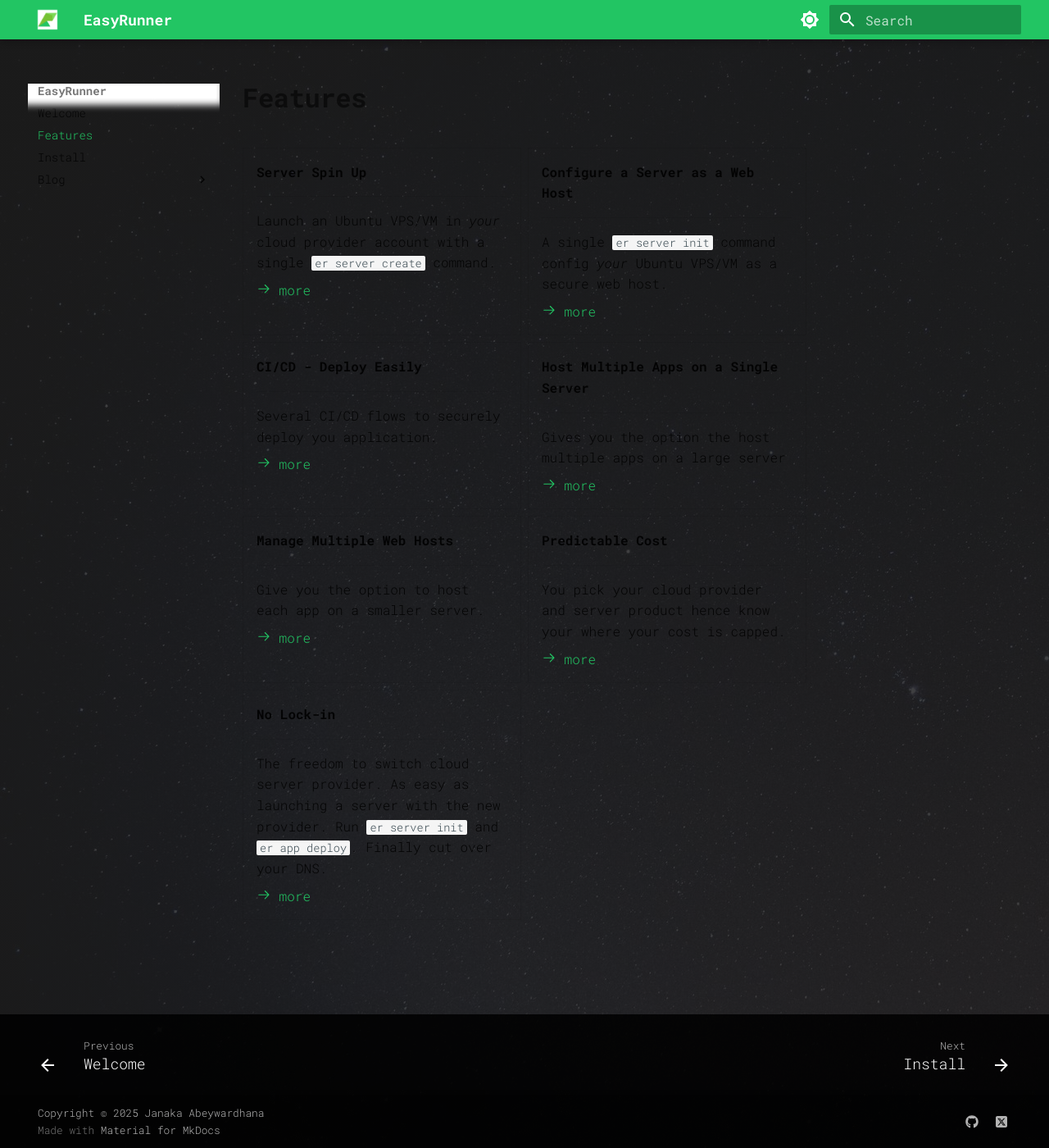
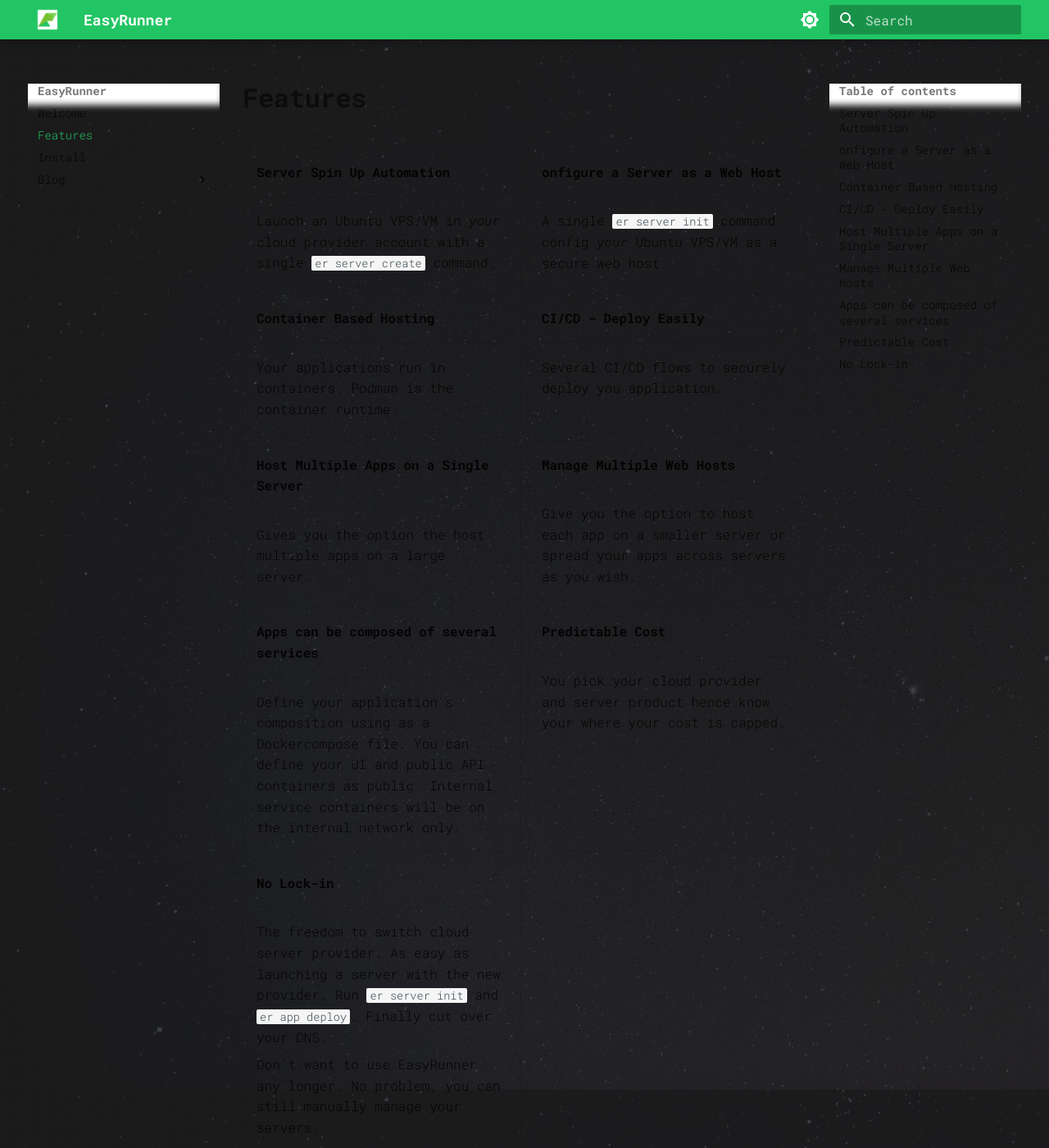
Before and after one commit to janaka/easyrunner-docs, an MkDocs documentation site: the page built from docs/features.md, in a window 1280 px wide and 1400 px high. Shown: the whole window at 82% size. Built offline with MkDocs 1.6.1 and Material for MkDocs 9.7.7, drawn with Linux system fonts in a browser that asks for light colours.

Commit message:
docs(features): update feature descriptions and formatting

```diff
--- a/docs/features.md
+++ b/docs/features.md
@@ -1,63 +1,69 @@
 # Features
-
 
 <div class="grid cards" markdown>
 
--   **Server Spin Up**
+-   #### Server Spin Up Automation
 
     ---
 
     Launch an Ubuntu VPS/VM in _your_ cloud provider account with a single `er server create` command.
 
-    [:octicons-arrow-right-24: more](#)
 
--   **Configure a Server as a Web Host**
+-   #### onfigure a Server as a Web Host
 
     ---
 
     A single `er server init` command config _your_ Ubuntu VPS/VM as a secure web host.
 
-    [:octicons-arrow-right-24: more](#)
 
--   **CI/CD - Deploy Easily**
+-   #### Container Based Hosting
+
+    ---
+
+    Your applications run in containers. Podman is the container runtime.
+
+
+-   #### CI/CD - Deploy Easily
 
     ---
 
     Several CI/CD flows to securely deploy you application.
 
-    [:octicons-arrow-right-24: more](#)
 
--   **Host Multiple Apps on a Single Server**
+-   #### Host Multiple Apps on a Single Server
 
     ---
 
-    Gives you the option the host multiple apps on a large server
+    Gives you the option the host multiple apps on a large server.
 
 
-    [:octicons-arrow-right-24: more](#)
-
--   **Manage Multiple Web Hosts**
+-   #### Manage Multiple Web Hosts
 
     ---
 
-    Give you the option to host each app on a smaller server.
+    Give you the option to host each app on a smaller server or spread your apps across servers as you wish.
 
-    [:octicons-arrow-right-24: more](#)
 
--   **Predictable Cost**
+-   #### Apps can be composed of several services
+
+    ---
+
+    Define your application's composition using as a Dockercompose file. You can define your UI and public API containers as public. Internal service containers will be on the internal network only.
+
+
+-   #### Predictable Cost
 
     ---
 
     You pick your cloud provider and server product hence know your where your cost is capped.
 
-    [:octicons-arrow-right-24: more](#)
 
--   **No Lock-in**
+-   #### No Lock-in
 
     ---
 
     The freedom to switch cloud server provider. As easy as launching a server with the new provider. Run `er server init` and `er app deploy`. Finally cut over your DNS.
 
-    [:octicons-arrow-right-24: more](#)
+    Don't want to use EasyRunner any longer. No problem, you can still manually manage your servers.
 
 </div>
```
Also changed, not shown: docs/index.md (+4 -4 lines).
